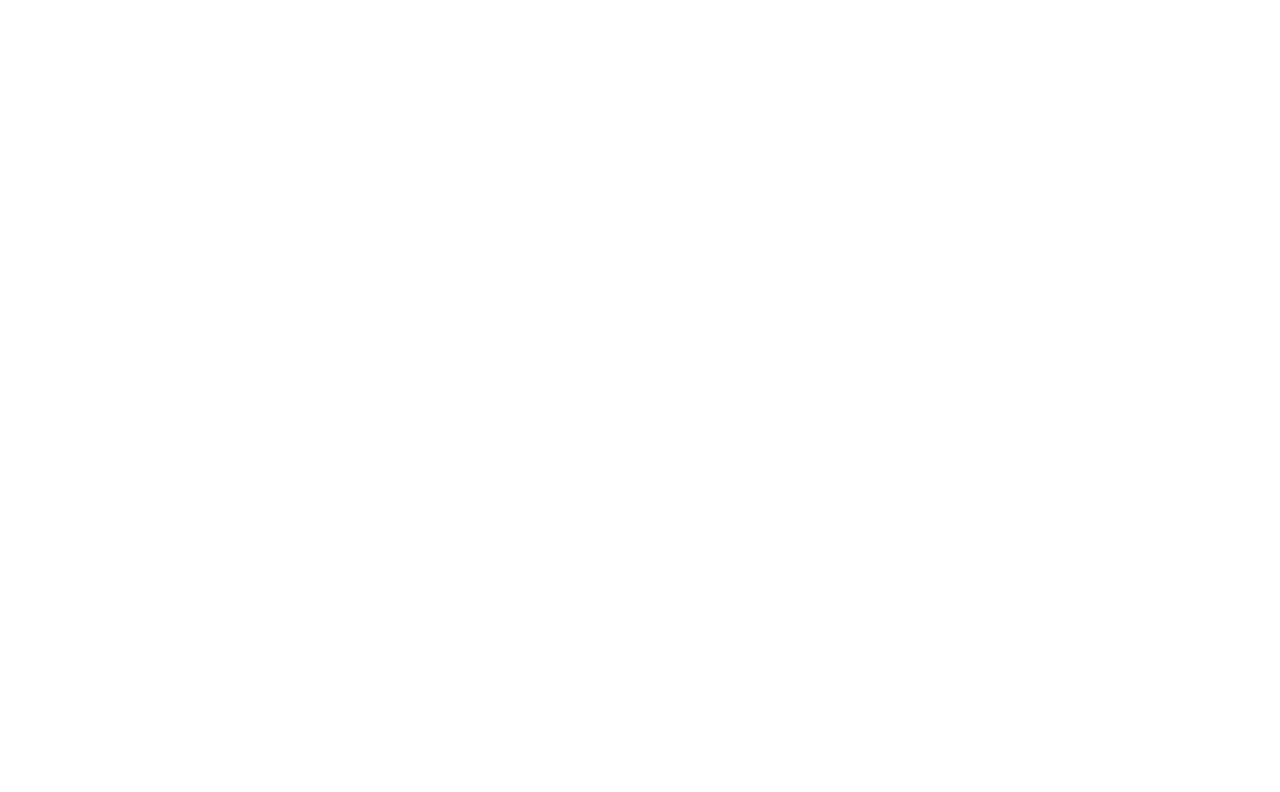
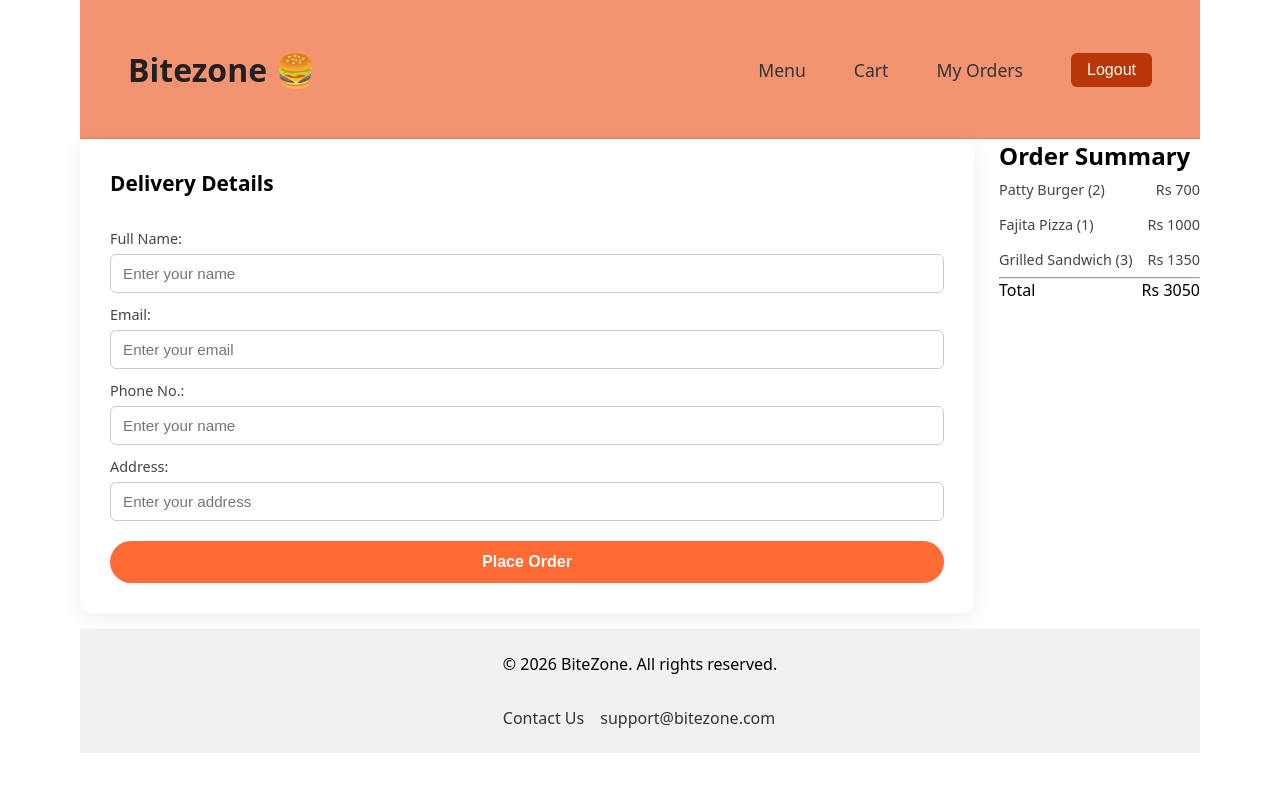
Before and after one commit to Eisha373/Bitezone, a React (Vite) app: page /checkout in a window 1280 px wide. Before the commit this address had no page. Shown: the top 792 px of the page. Built offline with nearby package versions, Linux system fonts and the light colour scheme.

Commit message:
add checkout form, styling,input handling by using useState hook,order summary

```diff
--- a/src/App.jsx
+++ b/src/App.jsx
@@ -4,10 +4,12 @@
 import {Logout} from"./pages/auth/Logout";
 import {Home} from "./pages/customer/Home";
 import {Cart} from "./pages/customer/Cart";
+import {Checkout} from "./pages/customer/Checkout";
 import "./auth.css";
 import "./home.css";
 import "./navbar-footer.css";
 import "./cart.css";
+import "./checkout.css";
 
 function App()
 {
@@ -20,6 +22,7 @@
   <Route path="/signup" element={<Signup/>}/>
   <Route path="/logout" element={<Logout/>}/>
   <Route path="/cart" element={<Cart/>}/>
+  <Route path="/checkout"element={<Checkout/>}/>
   </Routes>
   </BrowserRouter>
   );
--- /dev/null
+++ b/src/checkout.css
@@ -0,0 +1,99 @@
+.checkout-container {
+  padding: 0px 40px;
+  max-width: 1200px;
+  margin: 0 auto;
+}
+
+.checkout-container h1 {
+  margin-bottom: 20px;
+}
+
+.checkout-content {
+  display: flex;
+  gap: 25px;
+  flex-wrap: wrap;
+}
+
+.checkout-card {
+  background: white;
+  border-radius: 12px;
+  box-shadow: 0 4px 20px rgba(0, 0, 0, 0.08);
+  padding: 30px;
+  flex: 1;
+  min-width: 280px;
+}
+
+.checkout-card h2 {
+  margin-bottom: 20px;
+  font-size: 1.3rem;
+}
+
+.checkout-card form {
+  display: flex;
+  flex-direction: column;
+}
+
+.checkout-card label {
+  margin-top: 12px;
+  margin-bottom: 6px;
+  font-size: 0.9rem;
+  color: #444;
+  font-weight: 500;
+}
+
+.checkout-card input {
+  padding: 10px 12px;
+  border: 1px solid #ccc;
+  border-radius: 6px;
+  font-size: 0.95rem;
+  outline: none;
+}
+
+.checkout-card input:focus {
+  border-color: #6372fc;
+}
+
+.checkout-card button[type="submit"] {
+  margin-top: 20px;
+  padding: 12px;
+  background-color: #ff6b35;
+  color: white;
+  border: none;
+  border-radius: 25px;
+  font-size: 1rem;
+  font-weight: 600;
+  cursor: pointer;
+  transition: background-color 0.2s ease;
+}
+
+.checkout-card button[type="submit"]:hover {
+  background-color: #2832f3;
+}
+
+.order-summary-card {
+    border:30px;
+    box-shadow:inset (4px 20px rgba(0, 0, 0, 0.08));
+  max-width: 350px;
+}
+.summary-item {
+  display: flex;
+  justify-content: space-between;
+  padding: 8px 0;
+  gap:15px;
+  font-size: 0.9rem;
+  color: #444;
+}
+
+.cart-summary {
+  display: flex;
+  justify-content: space-between;
+  font-weight: 700;
+  font-size: 1.1rem;
+  margin-top: 10px;
+  color: #222;
+}
+.summary-total{
+    display:flex;
+    justify-content:space-between;
+    gap:40px;
+}
--- a/src/pages/customer/Checkout.jsx
+++ b/src/pages/customer/Checkout.jsx
@@ -0,0 +1,70 @@
+import {useState} from "react";
+import {useNavigate} from "react-router-dom";
+import { Navbar } from "../../components/Navbar";
+import { Footer } from "../../components/Footer";
+import { dummyCart } from "../../data/DummyCart";
+import "../../checkout.css";
+
+export function Checkout(){
+    const navigate=useNavigate();
+    const[fullName,setFullName]=useState("");
+    const[email,setEmail]=useState("");
+    const[phone,setPhone]=useState("");
+    const[address,setAddress]=useState("");
+
+    const totalPrice = dummyCart.reduce(
+    (acc, item) => acc + item.price * item.quantity,
+    0
+  );
+
+  function handlePlaceHolder(e){
+    e.preventDefault();
+    navigate("/my-orders");
+  }
+
+    return(
+        <div className="checkout-container">
+          <Navbar />
+
+            <div className="checkout-content">
+                <div className="checkout-card">
+                    <h2>Delivery Details</h2>
+                    <form onSubmit={handlePlaceHolder}>
+                <label htmlFor="full-name">Full Name:</label>
+                    <input type="text" id="full-name" value={fullName}onChange={(e)=>setFullName(e.target.value)}
+                    placeholder="Enter your name"required/>
+                    <label htmlFor="email">Email:</label>
+                    <input type="email" id="email" value={email}onChange={(e)=>setEmail(e.target.value)}
+                    placeholder="Enter your email"required/>
+                    <label htmlFor="phone">Phone No.:</label>
+                    <input type="phone" id="phone" value={phone}onChange={(e)=>setPhone(e.target.value)}
+                    placeholder="Enter your name"required/>
+                    <label htmlFor="address">Address:</label>
+                    <input type="address" id="address" value={address}onChange={(e)=>setAddress(e.target.value)}
+                    placeholder="Enter your address"required/>
+                     <button type="submit">Place Order</button>
+                  </form>
+                </div>
+
+                <div className="order-summary-card">
+              <h2>Order Summary</h2>
+              {dummyCart.map((item)=>(
+            <div className="summary-item" key={item.id}>
+                <span>{item.name} ({item.quantity})</span>
+                <span>Rs {item.price * item.quantity}</span>
+                </div>
+            ))}
+             <hr />
+            <div className="summary-total">
+              <span>Total</span>
+              <span>Rs {totalPrice}</span>
+              </div>
+              </div>
+
+              </div>
+
+
+         <Footer/>
+        </div>
+    );
+}
```
